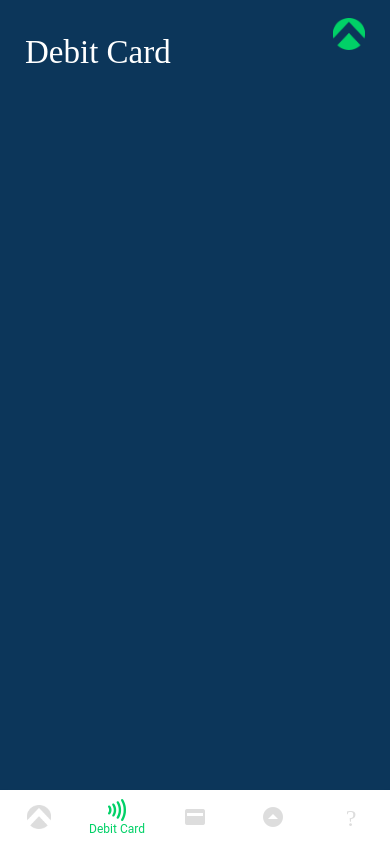
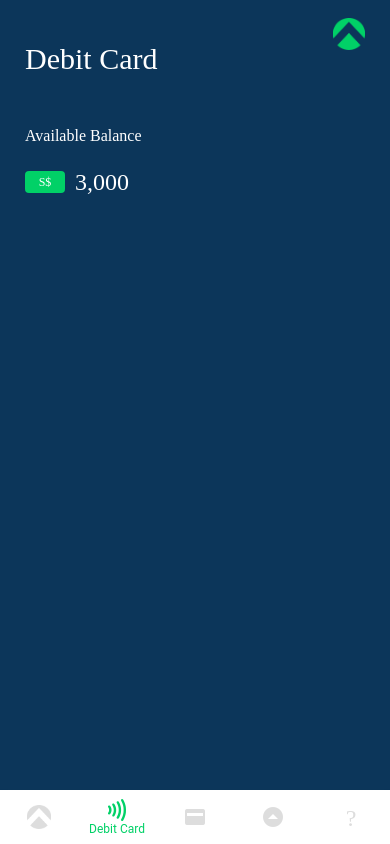
Before and after one commit to NehaSukhlecha/CardApp, a React Native app: screen /DebitCard in a window 390 px wide. Built offline with nearby package versions, Linux system fonts and the light colour scheme.

Commit message:
main debit header ui design

```diff
--- a/app/screens/DebitCardScreen/index.js
+++ b/app/screens/DebitCardScreen/index.js
@@ -8,10 +8,17 @@ class DebitCardScreen extends Component {
     return (
       <View style={styles.container}>
         <AppStatusBar />
-        <SafeAreaView>
+        <SafeAreaView style={styles.mainContainer}>
           <Image source={require('../../assets/logo.png')}
             style={styles.logoImage}/>
           <Text style={styles.screenHeader} >Debit Card</Text>
+          <Text style={styles.balanceText} >Available Balance</Text>
+          <View style={styles.balanceContainer}>
+            <View style={styles.currencyContainer}>
+                <Text style={styles.currencyText} >S$</Text>
+            </View>
+            <Text style={styles.amountText} >3,000</Text>
+          </View>
         </SafeAreaView>
       </View>
     );
--- a/app/screens/DebitCardScreen/styles.js
+++ b/app/screens/DebitCardScreen/styles.js
@@ -1,5 +1,6 @@
 import { StyleSheet } from 'react-native';
 import AppColor from '../../utills/AppColors';
+import AppConstants from '../../utills/AppConstants';
 
 const LOGO_DIMENTION = 32;
 const TOP_MARGIN = 18;
@@ -20,13 +21,49 @@ export default StyleSheet.create({
     },
     screenHeader: {
       position: "absolute",
-      left: RIGHT_LEFT_MARGIN,
+      marginLeft: RIGHT_LEFT_MARGIN,
       color: AppColor.textColor,
       fontFamily: "AvenirNextLTPro-Bold",
-      fontSize: 33,
+      fontSize: 30,
       width: "100%",
-      height: LOGO_DIMENTION + LOGO_DIMENTION /2 + TOP_MARGIN,
-      top: LOGO_DIMENTION /2 + TOP_MARGIN,
+      top: AppConstants.SCREEN_HEIGHT * 0.05,
+    },
+    balanceText: {
+      position: "absolute",
+      marginLeft: RIGHT_LEFT_MARGIN,
+      color: AppColor.textColor,
+      fontFamily: "AvenirNextLTPro-Regular",
+      fontSize: 16,
+      width: "100%",
+      top: AppConstants.SCREEN_HEIGHT * 0.15,
     },
 
+    balanceContainer: {
+      flexDirection: "row",
+      marginLeft: RIGHT_LEFT_MARGIN,
+      alignItems:"center",
+      marginTop: AppConstants.SCREEN_HEIGHT * 0.20,
+    },
+
+    currencyContainer: {
+      width: 40,
+      height: 22,
+      justifyContent:"center",
+      alignItems:"center",
+      backgroundColor: AppColor.themeColor,
+      borderRadius: 4,
+    },
+    currencyText: {
+      color: AppColor.textColor,
+      fontFamily: "AvenirNextLTPro-Bold",
+      alignSelf:"center",
+      fontSize: 12,
+    },
+    amountText: {
+      color: AppColor.textColor,
+      marginLeft: 10,
+      alignSelf:"center",
+      fontFamily: "AvenirNextLTPro-Bold",
+      fontSize: 24,
+    },
 });
```
